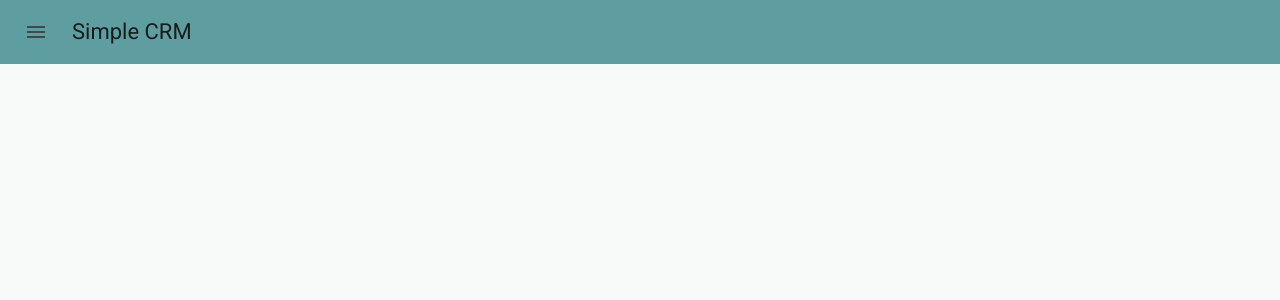
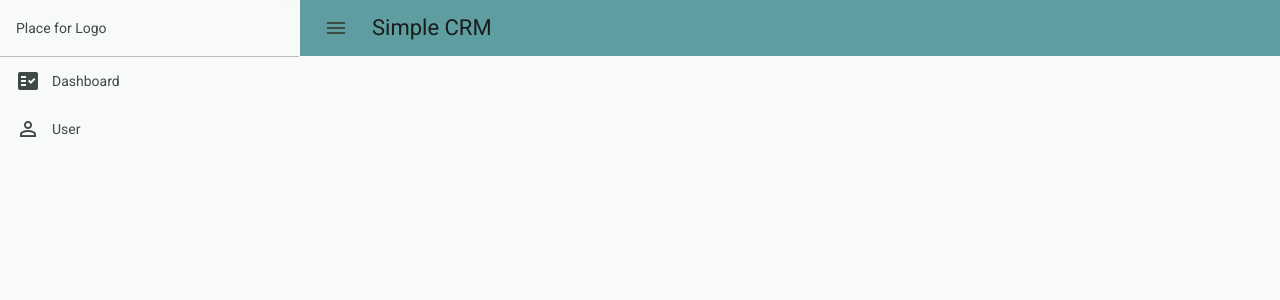
Before and after one commit to AlexanderKiefer77/SimpleCRM, an Angular app: page / in a window 1280 px wide. Shown: the top 300 px of the page. Built offline with nearby package versions, Linux system fonts and the light colour scheme.

Commit message:
sidenav design

```diff
--- a/src/app/app.html
+++ b/src/app/app.html
@@ -1,13 +1,21 @@
 <mat-drawer-container class="mat-drawer-container" autosize>
-  <mat-drawer #drawer class="example-sidenav" mode="side">
-    <p>Auto-resizing sidenav</p>
+  <mat-drawer #drawer class="sidenav" [opened]="true" mode="side">
+    <div class="logo-container">
+      <p>Place for Logo</p>
+    </div>
+
+    <!-- mit " [opened]="true" " ist die sidenav standartmässig geöffnet -->
+
+    <ul class="menu-items">
+      <li><mat-icon>fact_check</mat-icon>Dashboard</li>
+      <li><mat-icon>perm_identity</mat-icon>User</li>
+    </ul>
   </mat-drawer>
 
   <div class="example-sidenav-content">
 
     <mat-toolbar class="toolbar">
-      <button (click)="drawer.toggle()" matIconButton class="example-icon"
-        aria-label="icon-button with menu icon">
+      <button (click)="drawer.toggle()" matIconButton class="example-icon" aria-label="icon-button with menu icon">
         <mat-icon class="menu-icon">menu</mat-icon>
       </button>
       <span>Simple CRM</span>
--- a/src/app/app.scss
+++ b/src/app/app.scss
@@ -10,3 +10,39 @@
 .menu-icon {
     cursor: pointer;
 }
+
+.sidenav {
+    width: 300px;
+}
+
+.logo-container {
+    border-bottom: 1px solid rgba(0, 0, 0, 0.25);
+    padding: 0 16px;
+    min-height: 56px;
+    display: flex;
+    align-items: center;
+}
+
+mat-toolbar {
+    min-height: 56px;
+    height: 56px;
+}
+
+.menu-items {
+    list-style-type: none;
+    padding: 0;
+    margin: 0;
+
+    li {
+        padding: 0 16px;
+        height: 48px;
+        gap: 12px;
+        display: flex;
+        align-items: center;
+        cursor: pointer;
+
+        &:hover {
+            background-color: rgba(0, 0, 0, 0.1);
+        }
+    }
+}
```
